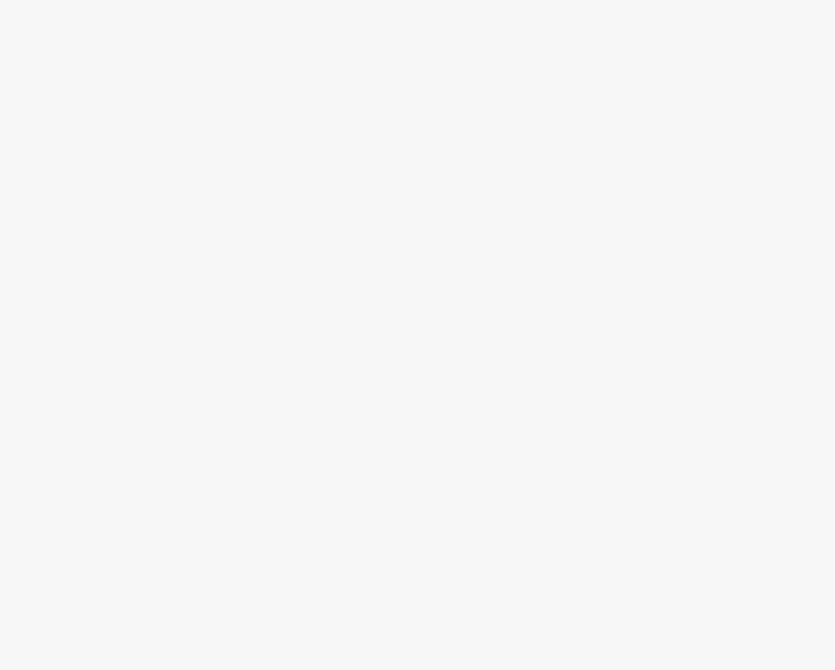
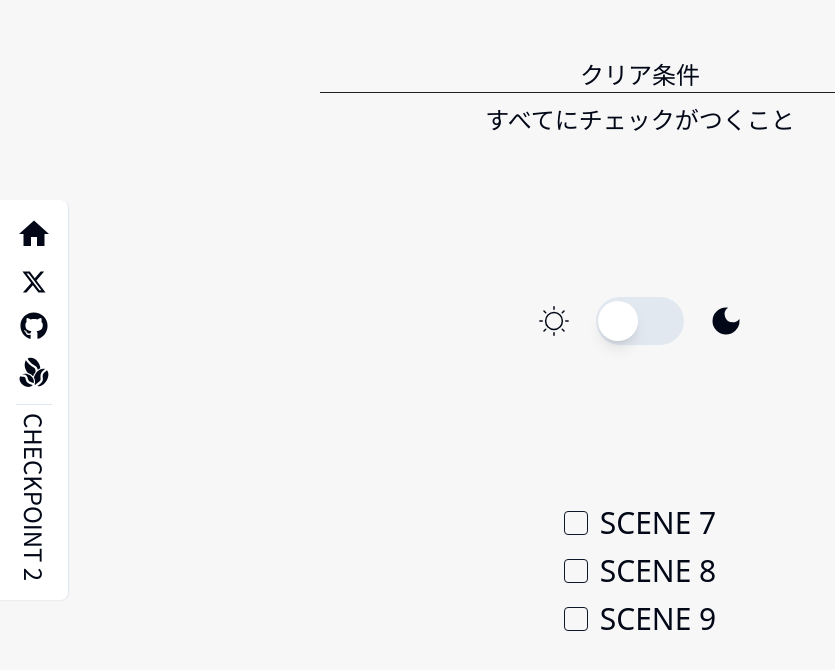
Before and after one commit to kaiiy/haze-ii, a React (Vite) app: page /#/B in a window 1280 px wide. Before the commit this address had no page. Shown: the top 670 px of the page, without its empty margins (0-835 px from the left). Built offline with nearby package versions, Linux system fonts and the light colour scheme; a web font is replaced by a local one.

Commit message:
wip: 2024-06-23T10:27:06+00:00

```diff
--- a/package.json
+++ b/package.json
@@ -10,8 +10,10 @@
     "preview": "vite preview"
   },
   "dependencies": {
+    "@radix-ui/react-checkbox": "^1.1.0",
     "@radix-ui/react-label": "^2.1.0",
     "@radix-ui/react-slot": "^1.1.0",
+    "@radix-ui/react-switch": "^1.1.0",
     "budoux": "^0.6.2",
     "class-variance-authority": "^0.7.0",
     "clsx": "^2.1.1",
--- a/src/App.tsx
+++ b/src/App.tsx
@@ -17,6 +17,9 @@ import Scene6 from "./routes/Scene6";
 import Scene7 from "./routes/Scene7";
 import Scene8 from "./routes/Scene8";
 import Scene9 from "./routes/Scene9";
+
+import Check2 from "./routes/Check2";
+
 
 const getContainerWidthRatio = (width: number) => {
   if (width <= 768) {
@@ -110,6 +113,10 @@ const App = () => {
         path="/9"
         element={<Scene9 containerWidth={containerWidth} baseSize={baseSize} />}
       />
+      <Route
+        path="/B"
+        element={<Check2 containerWidth={containerWidth} baseSize={baseSize} />}
+      />
     </Routes>
   );
 };
--- /dev/null
+++ b/src/components/NavTooltip.tsx
@@ -0,0 +1,13 @@
+import { Tooltip } from "react-tooltip";
+
+
+const NavTooltip = () => (
+    <Tooltip
+        id="my-tooltip"
+        style={{
+            zIndex: "calc(infinity)",
+        }}
+    />
+);
+
+export default NavTooltip;
--- a/src/components/SceneContainer.tsx
+++ b/src/components/SceneContainer.tsx
@@ -1,6 +1,6 @@
 import Container from "@/components/SceneBaseContainer";
 import Nav from "@/components/Nav";
-import { Tooltip } from "react-tooltip";
+import NavTooltip from "@/components/NavTooltip";
 
 type CanvasProps = {
   children: React.ReactNode;
@@ -23,12 +23,7 @@ const SceneContainer = ({ containerWidth, navText, children }: StageProps) => {
   return (
     <Container width={containerWidth}>
       <Canvas>
-        <Tooltip
-          id="my-tooltip"
-          style={{
-            zIndex: "calc(infinity)",
-          }}
-        />
+        <NavTooltip />
         <div className="absolute left-1/2 top-1/2 transform -translate-x-1/2 -translate-y-1/2">
           {children}
         </div>
--- a/src/components/homeContent.tsx
+++ b/src/components/homeContent.tsx
@@ -48,7 +48,15 @@ const NoticeContent = () => (
             <BudouX text="」における「STAGE 1」のシステムを踏襲しています。" />
         </div>
         <div>
-            <BudouX text="本作を始める前に「HAZE: STAGE 1」のクリアをおすすめします。" />
+            <BudouX text="本作を始める前に「" />
+            <a
+                href="https://haze.kaiix.dev/stages/stage1.html"
+                className="text-blue-500"
+                target="_blank"
+            >
+                <BudouX text="HAZE: STAGE 1" />
+            </a>
+            <BudouX text="」のクリアをおすすめします。" />
         </div>
     </div>
 );
--- /dev/null
+++ b/src/components/ui/checkbox.tsx
@@ -0,0 +1,28 @@
+import * as React from "react"
+import * as CheckboxPrimitive from "@radix-ui/react-checkbox"
+import { Check } from "lucide-react"
+
+import { cn } from "@/lib/utils"
+
+const Checkbox = React.forwardRef<
+  React.ElementRef<typeof CheckboxPrimitive.Root>,
+  React.ComponentPropsWithoutRef<typeof CheckboxPrimitive.Root>
+>(({ className, ...props }, ref) => (
+  <CheckboxPrimitive.Root
+    ref={ref}
+    className={cn(
+      "peer h-6 w-6 shrink-0 rounded-sm border border-primary ring-offset-background focus-visible:outline-none focus-visible:ring-2 focus-visible:ring-ring focus-visible:ring-offset-2 disabled:cursor-not-allowed disabled:opacity-50 data-[state=checked]:bg-primary data-[state=checked]:text-primary-foreground",
+      className
+    )}
+    {...props}
+  >
+    <CheckboxPrimitive.Indicator
+      className={cn("flex items-center justify-center text-current")}
+    >
+      <Check className="h-6 w-6" />
+    </CheckboxPrimitive.Indicator>
+  </CheckboxPrimitive.Root>
+))
+Checkbox.displayName = CheckboxPrimitive.Root.displayName
+
+export { Checkbox }
--- /dev/null
+++ b/src/components/ui/switch.tsx
@@ -0,0 +1,39 @@
+import * as React from "react"
+import * as SwitchPrimitives from "@radix-ui/react-switch"
+
+import { cn } from "@/lib/utils"
+
+const Switch = React.forwardRef<
+  React.ElementRef<typeof SwitchPrimitives.Root>,
+  React.ComponentPropsWithoutRef<typeof SwitchPrimitives.Root>
+>(({ className, ...props }, ref) => (
+  <SwitchPrimitives.Root
+    className={cn(
+      "peer inline-flex shrink-0 cursor-pointer items-center rounded-full border-2 border-transparent transition-colors focus-visible:outline-none focus-visible:ring-2 focus-visible:ring-ring focus-visible:ring-offset-2 focus-visible:ring-offset-background disabled:cursor-not-allowed disabled:opacity-50 data-[state=checked]:bg-primary data-[state=unchecked]:bg-input duration-500",
+      className
+    )}
+    {...props}
+    ref={ref}
+    style={
+      {
+        height: "48px",
+        width: "88px"
+      }
+    }
+  >
+    <SwitchPrimitives.Thumb
+      className={cn(
+        "pointer-events-none block rounded-full bg-background shadow-lg ring-0 transition-transform duration-500 data-[state=checked]:translate-x-11 data-[state=unchecked]:translate-x-0"
+      )}
+      style={
+        {
+          height: "40px",
+          width: "40px"
+        }
+      }
+    />
+  </SwitchPrimitives.Root>
+))
+Switch.displayName = SwitchPrimitives.Root.displayName
+
+export { Switch }
--- a/src/routes/Check1.tsx
+++ b/src/routes/Check1.tsx
@@ -5,7 +5,8 @@ import { useEffect, useState } from "react";
 import { navigateWithDelay } from "@/lib/navigate";
 import { useNavigate } from "react-router-dom";
 import Clear from "@/components/Clear";
-import { Tooltip } from "react-tooltip";
+import NavTooltip from "@/components/NavTooltip";
+
 
 interface InfoProps {
   title: string;
@@ -178,12 +179,7 @@ const Scene = ({ containerWidth, baseSize }: SceneProps) => {
         marginTop: "40px",
       }}
     >
-      <Tooltip
-        id="my-tooltip"
-        style={{
-          zIndex: "calc(infinity)",
-        }}
-      />
+      <NavTooltip />
       <Nav text="CHECKPOINT 1" />
 
       <ContentInfo title="問題" content="S はいくつ？" />
--- /dev/null
+++ b/src/routes/Check2.tsx
@@ -0,0 +1,62 @@
+import ContainerBase from "@/components/ContainerBase";
+import Nav from "@/components/Nav";
+import NavTooltip from "@/components/NavTooltip";
+import { Switch } from "@/components/ui/switch";
+
+import { CiLight, CiDark } from "react-icons/ci";
+import { MdDarkMode } from "react-icons/md";
+
+import { Checkbox } from "@/components/ui/checkbox"
+
+
+interface SceneProps {
+    baseSize: number;
+    containerWidth: number;
+}
+
+
+const Scene = ({ containerWidth, baseSize }: SceneProps) => {
+    return (
+        <ContainerBase width={containerWidth} style={{
+            minHeight: "100vh",
+        }} >
+            <NavTooltip />
+            <Nav text="CHECKPOINT 2" />
+
+
+            <div className="font-notoSerif" style={{
+                marginTop: "60px",
+                marginBottom: "160px",
+            }}>
+                <div className="text-2xl border-b border-charcoal text-center mb-3">
+                    クリア条件
+                </div>
+                <div className="text-2xl text-center">すべてにチェックがつくこと</div>
+            </div>
+
+            <div className="flex items-center space-x-6 justify-center" style={{
+                marginBottom: "160px",
+            }}
+            >
+                <CiLight size={36} />
+                <Switch />
+                <MdDarkMode size={36} />
+            </div>
+
+            <div className="flex items-center space-x-3 justify-center mb-3">
+                <Checkbox />
+                <span className="text-3xl">SCENE 7</span>
+            </div>
+            <div className="flex items-center space-x-3 justify-center mb-3">
+                <Checkbox />
+                <span className="text-3xl">SCENE 8</span>
+            </div>
+            <div className="flex items-center space-x-3 justify-center mb-3">
+                <Checkbox />
+                <span className="text-3xl">SCENE 9</span>
+            </div>
+        </ContainerBase>
+    );
+}
+
+export default Scene;
--- a/src/routes/Home.tsx
+++ b/src/routes/Home.tsx
@@ -1,6 +1,5 @@
 import Container from "@/components/Container";
 import Nav from "@/components/Nav";
-import { Tooltip } from "react-tooltip";
 import { useEffect, useState } from "react";
 import {
   Info,
@@ -11,6 +10,7 @@ import {
   TutorialContent,
 } from "@/components/homeContent";
 import { Scenes, SwitchPage } from "@/components/homeUI";
+import NavTooltip from "@/components/NavTooltip";
 
 const PAGE_NUM = 2;
 
@@ -25,7 +25,7 @@ const PAGE0_SCENES = [
   "A",
 ] as const;
 
-const PAGE1_SCENES = ["7", "8", "9"] as const;
+const PAGE1_SCENES = ["7", "8", "9", "B"] as const;
 
 interface HomeProps {
   containerWidth: number;
@@ -51,12 +51,7 @@ const Home = ({ containerWidth }: HomeProps) => {
   return (
     <Container width={containerWidth}>
       <Nav text="HOME" />
-      <Tooltip
-        id="my-tooltip"
-        style={{
-          zIndex: "calc(infinity)",
-        }}
-      />
+      <NavTooltip />
 
       <div className="flex flex-col">
         <Title />
@@ -73,7 +68,7 @@ const Home = ({ containerWidth }: HomeProps) => {
 
           {currentPage === 0
             ? <Info title="チュートリアル" content={<TutorialContent />} />
-            : <Info title="チュートリアル 2" content={<Tutorial2Content />} />}
+            : <Info title="チュートリアル" content={<Tutorial2Content />} />}
         </div>
 
         {currentPage === 0 ? Scenes(PAGE0_SCENES) : Scenes(PAGE1_SCENES)}
```
Also changed, not shown: 1 other file (tests, documents, lock files or other folders).
